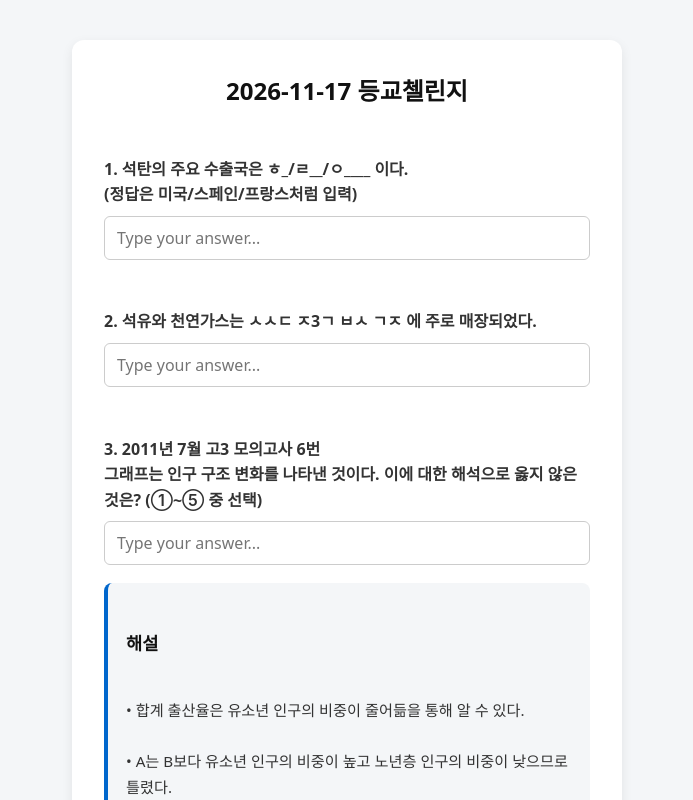
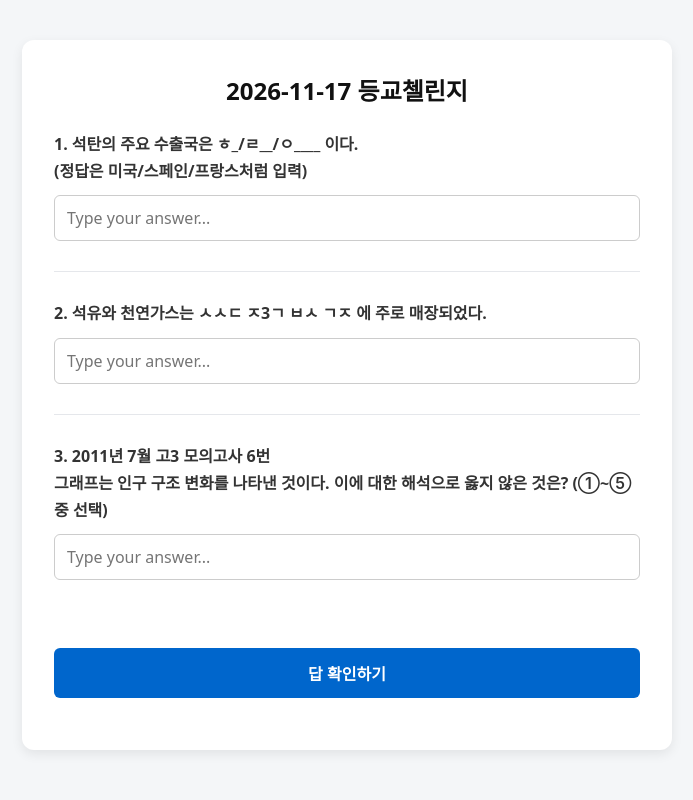
Before and after one commit to yellowtreescodes/Gochon_website, a plain HTML site: page index.html in a window 1280 px wide. Shown: the top 800 px of the page, without its empty margins (293-986 px from the left). Drawn offline with Linux system fonts and the light colour scheme.

Commit message:
Update index.html with new structure and features

```diff
--- a/index.html
+++ b/index.html
@@ -1,6 +1,5 @@
-
 <!DOCTYPE html>
-<html lang="en">
+<html lang="ko">
 <head>
   <meta charset="UTF-8">
   <meta name="viewport" content="width=device-width, initial-scale=1.0">
@@ -21,38 +20,53 @@
     }
 
     .card {
-      background: #ffffff;
+      background: #fff;
       padding: 32px;
       border-radius: 12px;
       width: 100%;
-      max-width: 550px;
-      box-shadow: 0 4px 12px rgba(0,0,0,0.08);
+      max-width: 650px;
+      box-shadow: 0 4px 12px rgba(0, 0, 0, 0.08);
     }
 
     h1 {
-      margin-top: 0;
+      margin: 0 0 24px;
       font-size: 1.5rem;
       color: #111;
       text-align: center;
-      margin-bottom: 24px;
     }
 
     .question-block {
-      margin-bottom: 24px;
+      margin-bottom: 28px;
+      padding-bottom: 22px;
+      border-bottom: 1px solid #e5e7eb;
     }
 
-    label {
+    .question-block:last-child {
+      border-bottom: none;
+    }
+
+    .question-label {
       display: block;
       font-weight: 600;
-      margin-bottom: 8px;
+      margin-bottom: 10px;
       color: #333;
+      line-height: 1.7;
       white-space: pre-line;
-      line-height: 1.6;
+    }
+
+    .provided-image {
+      display: block;
+      width: 100%;
+      height: auto;
+      max-height: 480px;
+      margin: 12px auto 16px;
+      border-radius: 8px;
+      object-fit: contain;
     }
 
     input[type="text"] {
       width: 100%;
-      padding: 10px 12px;
+      padding: 11px 12px;
       font-size: 1rem;
       border: 1px solid #ccc;
       border-radius: 6px;
@@ -64,8 +78,8 @@
     }
 
     .feedback {
-      margin-top: 6px;
-      font-size: 0.9rem;
+      margin-top: 8px;
+      font-size: 0.92rem;
       font-weight: 600;
     }
 
@@ -77,13 +91,37 @@
       color: #d9534f;
     }
 
+    .explanation {
+      display: none;
+      margin-top: 16px;
+      padding: 18px;
+      background: #f4f6f8;
+      border-radius: 8px;
+      border-left: 4px solid #0066cc;
+      color: #333;
+      line-height: 1.75;
+      white-space: pre-wrap;
+      overflow-wrap: anywhere;
+    }
+
+    .explanation h3 {
+      margin: 0 0 10px;
+      font-size: 1.08rem;
+      color: #111;
+    }
+
+    .explanation p {
+      margin: 0;
+      font-size: 0.95rem;
+    }
+
     button {
       width: 100%;
-      padding: 12px;
+      padding: 13px;
       font-size: 1rem;
       font-weight: 600;
       color: #fff;
-      background-color: #0066cc;
+      background: #0066cc;
       border: none;
       border-radius: 6px;
       cursor: pointer;
@@ -91,7 +129,7 @@
     }
 
     button:hover {
-      background-color: #0052a3;
+      background: #0052a3;
     }
 
     #score {
@@ -102,165 +140,152 @@
       color: #111;
     }
 
-    /* Explanation section */
+    @media (max-width: 600px) {
+      body {
+        padding: 20px 12px;
+      }
 
-    .explanation {
-      margin-top: 18px;
-      padding: 18px;
-      background-color: #f4f6f8;
-      border-radius: 8px;
-      border-left: 4px solid #0066cc;
-      line-height: 1.7;
-      color: #333;
-      white-space: pre-line;
+      .card {
+        padding: 22px 18px;
+      }
     }
-
-    .explanation h3 {
-      margin-top: 0;
-      margin-bottom: 12px;
-      font-size: 1.1rem;
-      color: #111;
-    }
-
-    .explanation p {
-      margin: 0;
-      font-size: 0.95rem;
-    }
-
   </style>
 </head>
 
 <body>
-
-  <div class="card">
-
+  <main class="card">
     <h1 id="quiz-title">2026-11-17 등교첼린지</h1>
-
     <form id="quiz-form"></form>
-
-    <button type="button" onclick="checkAnswers()">
-      답 확인하기
-    </button>
-
-    <div id="score"></div>
-
-  </div>
+    <button type="button" id="check-button">답 확인하기</button>
+    <div id="score" aria-live="polite"></div>
+  </main>
 
   <script>
-
     let quizData = [];
 
-    // Load questions automatically from questions.json
     async function loadQuiz() {
+      const form = document.getElementById("quiz-form");
 
       try {
-
-        const response = await fetch('questions.json');
+        const response = await fetch("questions.json");
 
         if (!response.ok) {
-          throw new Error('Failed to load questions.json');
+          throw new Error(`HTTP error: ${response.status}`);
         }
 
         quizData = await response.json();
 
-        const form = document.getElementById('quiz-form');
+        if (!Array.isArray(quizData)) {
+          throw new Error("questions.json must contain an array.");
+        }
 
-        // Generate question blocks
-        form.innerHTML = quizData.map((q, idx) => `
+        form.replaceChildren();
 
-          <div class="question-block">
+        quizData.forEach((q, idx) => {
+          const block = document.createElement("section");
+          block.className = "question-block";
 
-            <label for="q${idx}">
-              ${idx + 1}. ${q.question}
-            </label>
+          const label = document.createElement("label");
+          label.className = "question-label";
+          label.htmlFor = `q${idx}`;
+          label.textContent = `${idx + 1}. ${q.question ?? ""}`;
+          block.appendChild(label);
 
-            <input
-              type="text"
-              id="q${idx}"
-              placeholder="Type your answer..."
-              autocomplete="off"
-            >
+          // Display an image stored in the GitHub repository.
+          // Example in questions.json: "image": "image.png"
+          if (q.image) {
+            const img = document.createElement("img");
+            img.className = "provided-image";
+            img.src = q.image;
+            img.alt = `Question ${idx + 1} image`;
 
-            <div class="feedback" id="fb${idx}"></div>
+            img.onerror = () => {
+              img.alt = "이미지를 불러오지 못했습니다. JSON의 이미지 경로를 확인해 주세요.";
+              img.style.display = "none";
+              console.error(`Could not load image: ${q.image}`);
+            };
 
-            ${q.explanation ? `
-              <div class="explanation">
-                <h3>해설</h3>
-                <p id="ex${idx}"></p>
-              </div>
-            ` : ''}
-
-          </div>
-
-        `).join('');
-
-        // Insert explanations as text
-        // This also preserves line breaks
-        quizData.forEach((q, idx) => {
-
-          if (q.explanation) {
-            document.getElementById(`ex${idx}`).textContent =
-              q.explanation;
+            block.appendChild(img);
           }
 
+          const answerInput = document.createElement("input");
+          answerInput.type = "text";
+          answerInput.id = `q${idx}`;
+          answerInput.placeholder = "Type your answer...";
+          answerInput.autocomplete = "off";
+          block.appendChild(answerInput);
+
+          const feedback = document.createElement("div");
+          feedback.className = "feedback";
+          feedback.id = `fb${idx}`;
+          feedback.setAttribute("aria-live", "polite");
+          block.appendChild(feedback);
+
+          // Explanations stay hidden until the answer button is clicked.
+          if (q.explanation) {
+            const explanation = document.createElement("div");
+            explanation.className = "explanation";
+            explanation.id = `ex${idx}`;
+
+            const heading = document.createElement("h3");
+            heading.textContent = "해설";
+
+            const explanationText = document.createElement("p");
+            explanationText.textContent = q.explanation;
+
+            explanation.appendChild(heading);
+            explanation.appendChild(explanationText);
+            block.appendChild(explanation);
+          }
+
+          form.appendChild(block);
         });
 
-      } catch (err) {
-
-        console.error(err);
-
-        document.getElementById('quiz-form').innerHTML =
-          '<p style="color:red">Failed to load questions.json</p>';
-
+      } catch (error) {
+        console.error(error);
+        form.textContent =
+          "questions.json을 불러오지 못했습니다. 파일 위치와 JSON 형식을 확인해 주세요.";
       }
-
     }
 
-
-    // Check answers
     function checkAnswers() {
-
       if (quizData.length === 0) {
-        alert("No questions loaded!");
+        alert("불러온 문제가 없습니다.");
         return;
       }
 
       let score = 0;
 
       quizData.forEach((q, idx) => {
-
         const input = document.getElementById(`q${idx}`);
         const feedback = document.getElementById(`fb${idx}`);
 
-        const userAns = input.value.trim().toLowerCase();
-        const correctAns = q.answer.toString().trim().toLowerCase();
+        const userAnswer = input.value.trim().toLowerCase();
+        const correctAnswer = String(q.answer ?? "").trim().toLowerCase();
 
-        if (userAns === correctAns) {
-
+        if (userAnswer !== "" && userAnswer === correctAnswer) {
           feedback.textContent = "✓ Correct";
           feedback.className = "feedback correct";
-
           score++;
-
         } else {
-
-          feedback.textContent = `✗ 틀렸습니다 (정답: ${q.answer})`;
+          feedback.textContent = `✗ 틀렸습니다 (정답: ${q.answer ?? ""})`;
           feedback.className = "feedback incorrect";
-
         }
 
+        const explanation = document.getElementById(`ex${idx}`);
+        if (explanation) {
+          explanation.style.display = "block";
+        }
       });
 
-      document.getElementById('score').textContent =
+      document.getElementById("score").textContent =
         `Total Score: ${score} / ${quizData.length}`;
-
     }
 
+    document.getElementById("check-button")
+      .addEventListener("click", checkAnswers);
 
-    // Start the quiz
     loadQuiz();
-
   </script>
-
 </body>
 </html>
```
